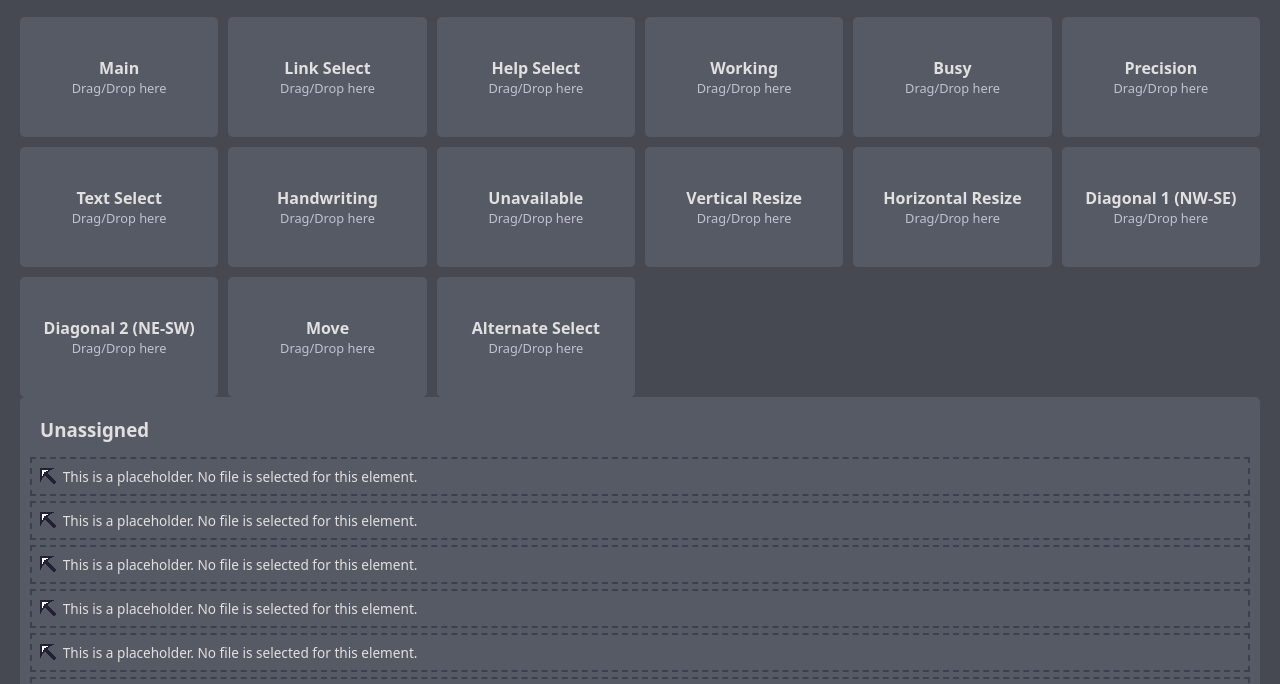
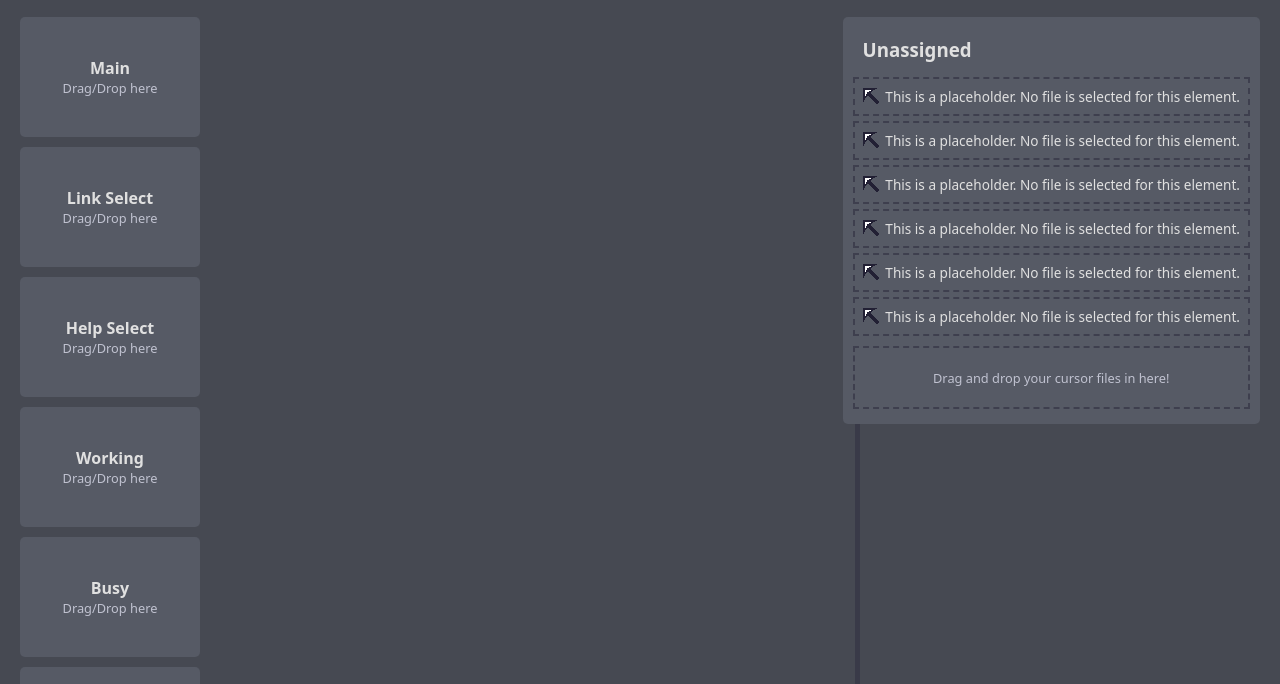
Before and after one commit to simplysalt/MousEZ, an Eleventy site: page _src/index.html in a window 1280 px wide. Shown: the part 75-759 px from the top of the page. Built offline with nearby package versions, Linux system fonts and the light colour scheme; Eleventy itself is replaced by a stand-in of ours; files that its build step writes are made by us from their sources.

Commit message:
idek man

```diff
--- a/_src/css/style.css
+++ b/_src/css/style.css
@@ -89,46 +89,53 @@ input[type="text"] {
 }
 
 .main-layout {
-    display: grid;
-    flex-direction: row;
+    position: relative;
     width: 100%;
-    container: main-layout;
+    height: 90vh;
+
 }
 
-    .grid {
-        display: grid;
-        grid-template-columns: repeat(auto-fill, minmax(180px, 1fr));
-        /* the goal is to have a grid with repeating, roughly square-ish rectangle `.slot`s */
-        gap: var(--grid-gap);
-    }
-
-/* #main-resize-bar {
-    margin-inline: auto;
-    width: 30%;
+#main-resize-bar {
+    position: absolute;
+    width: 5px;
+    height: 100%;
     cursor: col-resize;
     background: var(--border);
     transition: background 0.2s;
-    z-index: 10;
-    border-radius: 2px;
+    border-radius: 5px;
+    right: 400px;
+
+    &:hover, &:active {
+        background: var(--accent);
+    }
 }
-    #main-resize-bar:hover, #main-resize-bar:active {
-    background: var(--accent);
-    width: 60%;
-} */
+
+.grid {
+    position: absolute;
+    left: 0;
+    top: 0;
+    bottom: 0;
+
+    display: grid;
+    grid-template-columns: repeat(auto-fill, minmax(180px, 1fr));
+    /* the goal is to have a grid with repeating, roughly square-ish rectangle `.slot`s */
+    gap: var(--grid-gap);
+}
 
 .tray {
+
     --block-gap: 10px;
+    position: absolute;
+    right: 0;
+    top: 0;
+    bottom: 0;
 
     padding: 10px;
-    display: flex;
     flex-direction: column;
 
-    min-width: 100px;
-    /* width: 20vw; */
+    min-width: min(100px, 10vw);
 
     height: fit-content;
-    position: sticky;
-    top: var(--block-gap);
     max-height: calc(100cqh - (var(--block-gap) * 4.8));
 
     .cursor-drop-hint {
@@ -218,10 +225,6 @@ input[type="text"] {
 
     .cursor-os {
         margin-left: auto;
-        content: "a";
-        ::after {
-            content: "a";
-        }
     }
 
     .slot & {
@@ -230,7 +233,7 @@ input[type="text"] {
         flex: 1 0 auto;
         margin-inline: auto;
         margin-top: 2em;
-        max-width: 80%;
+        max-width: 70%;
         padding: .9em;
 
         .file-name {
@@ -270,13 +273,11 @@ input[type="text"] {
     padding: 8px;
     margin: 5px 0;
     font-size: 0.85rem;
-    display: absolute;
+    display: none;
     align-items: center;
     gap: 5px;
     user-select: none;
-    *& {
-        transform: translateY(30px);
-    }
+    *:has(.cursor-item)
 }
 
 .sortable-ghost {
--- a/_src/index.html
+++ b/_src/index.html
@@ -52,6 +52,8 @@
             {% endfor %}
         </div>
 
+        <div id="main-resize-bar"></div>
+
         <div id="cursor-tray" class="tray container">
             <h3 class="no-select unassigned-header">Unassigned</h3>
             <div id="tray-content" class="sortable-zone" data-group="cursors">
--- a/_src/js/script.js
+++ b/_src/js/script.js
@@ -11,25 +11,22 @@ if (typeof interact !== 'undefined') {
     alert(`The InteractJS library seems to be unavailable. This is only minor inconvenience.`);
 };
 
-interact('.tray')
-  .resizable({
-    edges: { top: false, left: true, bottom: false, right: false },
+interact(`#main-resize-bar`)
+  .draggable({
+    origin: 'self',
     listeners: {
-      move: function (event) {
-        let { x,} = event.target.dataset
+      move(event) {
+        // const layout = document.querySelector(`.main-layout`);
 
-        x = (parseFloat(x) || 0) + event.deltaRect.left
+        // const rect = layout.getBoundingClientRect();
+        // const newWidth = rect.left - event.clientX;
 
-        Object.assign(event.target.style, {
-          width: `${event.rect.width}px`,
-          transform: `translate(${x}px, 0)`
-        })
+        // const minMaxWidth = newWidth - 10;
 
-        Object.assign(event.target.dataset, { x })
-      }
+        // layout.style.setProperty(`--tray-width`, `${minMaxWidth}px`)
+        }
     }
-  })
-
+});
 const state = {
     assignments: {},
     unassigned: []
```
